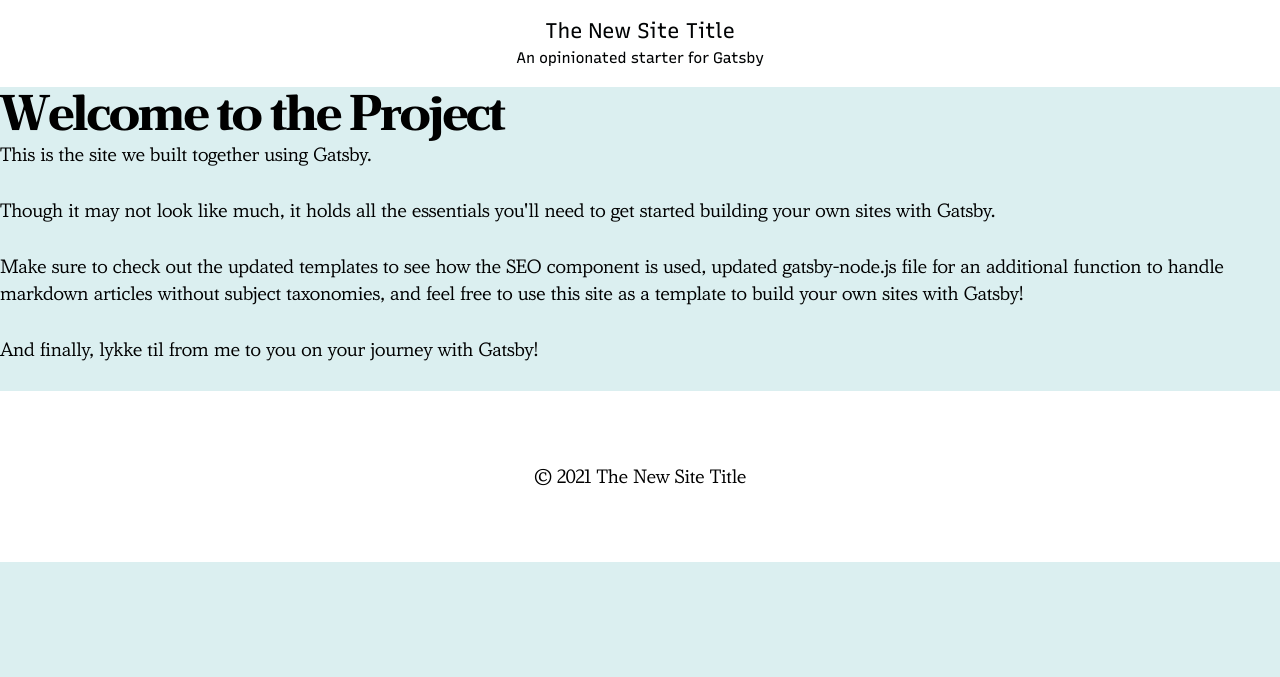
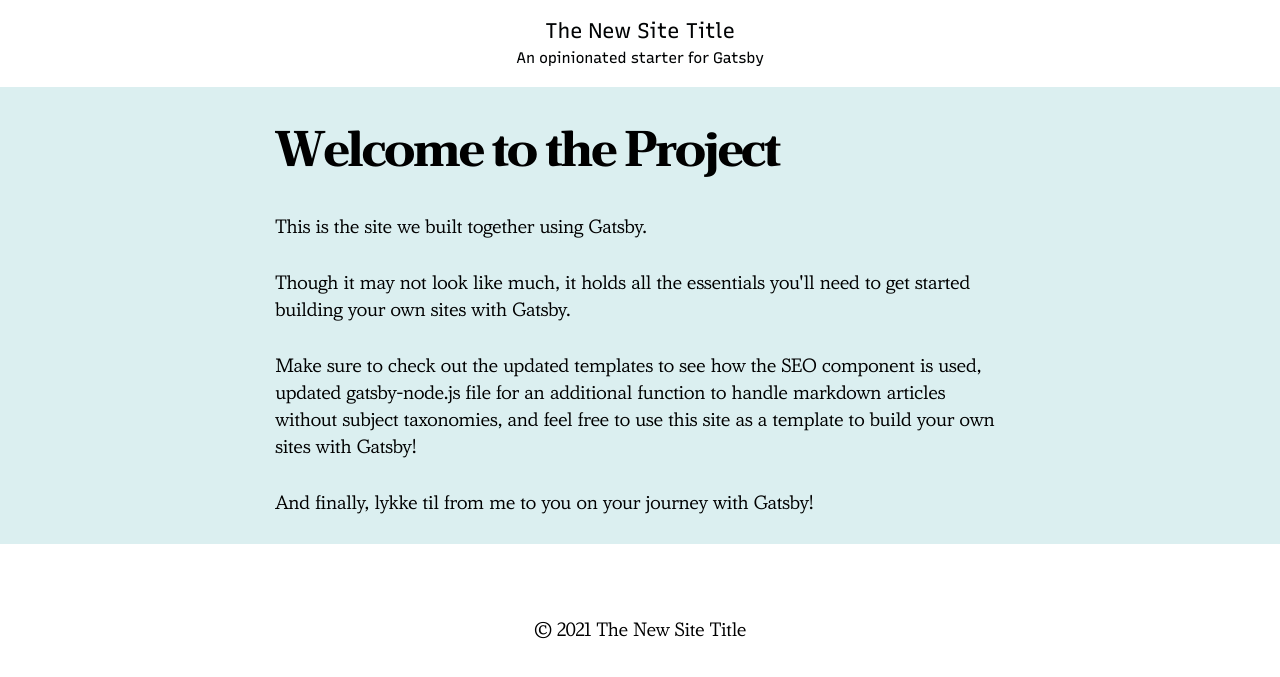
Before and after one commit to LinkedInLearning/learning-gatsby-3156789, a Gatsby site: page / in a window 1280 px wide. Shown: the part 95-772 px from the top of the page. Built offline with nearby package versions, Linux system fonts and the light colour scheme; Gatsby itself is replaced by a stand-in of ours.

Commit message:
Add changes to index.js

```diff
--- a/src/pages/index.js
+++ b/src/pages/index.js
@@ -2,6 +2,8 @@ import * as React from "react"
 
 import Layout from "../components/Layout"
 import Seo from "../components/Seo"
+
+import * as styles from "./index.module.css"
 
 const IndexPage = () => (
   <Layout>
@@ -13,9 +15,9 @@ const IndexPage = () => (
       // Boolean indicating whether this is an article:
       // article
     />
-    <section>
-      <h1>Welcome to the Project</h1>
-      <div>
+    <section className={styles.wrapper}>
+      <h1 className={styles.heading}>Welcome to the Project</h1>
+      <div className={styles.something}>
         <p>This is the site we built together using Gatsby.</p>
         <p>
           Though it may not look like much, it holds all the essentials you'll
--- a/src/styles/global.module.css
+++ b/src/styles/global.module.css
@@ -17,7 +17,7 @@
   /* Sizes and widths */
   --content-w-wide: 80rem;
   --content-w-regular: 60rem;
-  --content-w-narrow: 40rem;
+  --content-w-narrow: 70ch;
 }
 
 @custom-media --viewport-narrow-max (max-width: 40rem);
```
